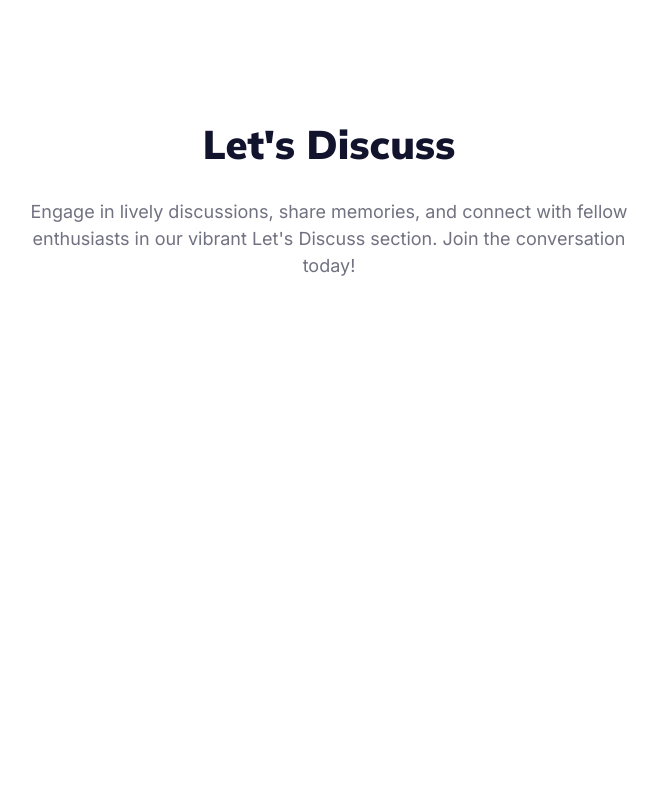
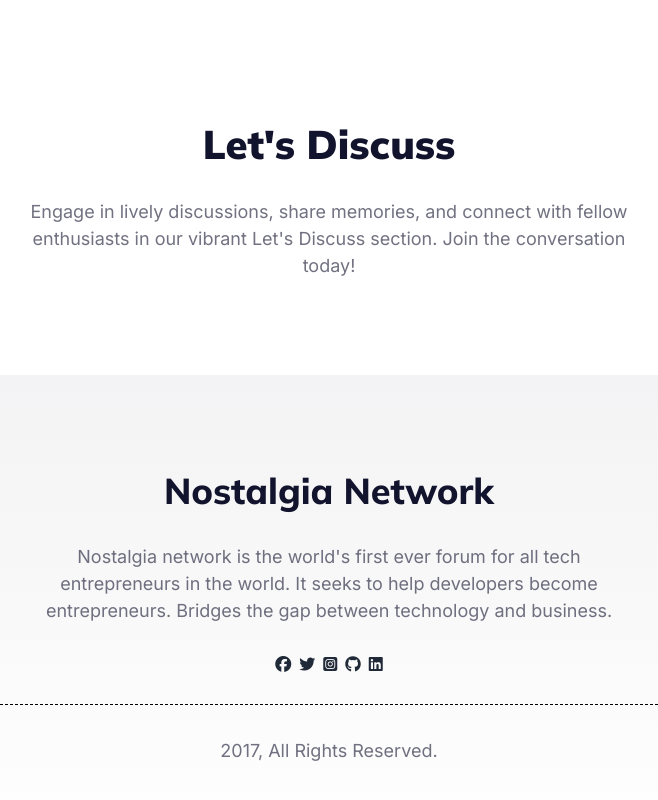
Before and after one commit to tisabbir/nostalgia-network, a plain HTML site: page index.html in a window 1280 px wide. Shown: the part 1375-2175 px from the top of the page, without its empty margins (311-969 px from the left). Before the commit the page ends 1702 px from the top, so only its background shows below. Drawn offline with nearby package versions, Linux system fonts and the light colour scheme; no server answers.

Commit message:
footer added

```diff
--- a/index.html
+++ b/index.html
@@ -299,7 +299,22 @@
 
       <!-- Latest Post section ends -->
     </main>
-    <footer></footer>
+    <footer class="p-24 mt-12">
+        <section class="container mx-auto space-y-8">
+            <h1 class="text-[#12132D] text-4xl font-extrabold text-center">Nostalgia Network</h1>
+            <p class="para max-w-[600px] mx-auto">Nostalgia network is the world's first ever forum for all tech entrepreneurs in the world. It seeks to help developers become entrepreneurs. Bridges the gap between technology and business.</p>
+
+            <div class="flex gap-2  justify-center">
+                <i class="fa-brands fa-facebook"></i>
+                <i class="fa-brands fa-twitter"></i>
+                <i class="fa-brands fa-square-instagram"></i>
+                <i class="fa-brands fa-github"></i>
+                <i class="fa-brands fa-linkedin"></i>
+            </div>
+            <hr class="border-dashed border-black">
+            <p class="para mx-auto">2017, All Rights Reserved.</p>
+        </section>
+    </footer>
 
     <!-- Script Files -->
     <script src="js/index.js"></script>
--- a/styles/style.css
+++ b/styles/style.css
@@ -33,3 +33,7 @@
   font-size: 18px;
   font-weight: 400;
 }
+
+footer{
+  background: linear-gradient(180deg, rgba(18, 19, 45, 0.05) 0%, rgba(18, 19, 45, 0.00) 100%);
+}
```
